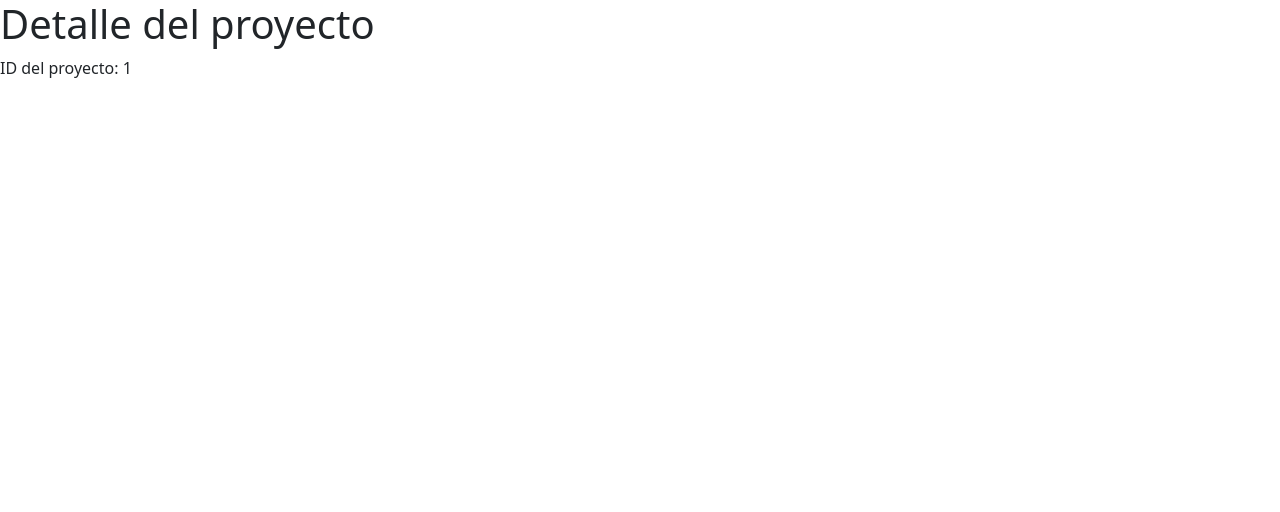
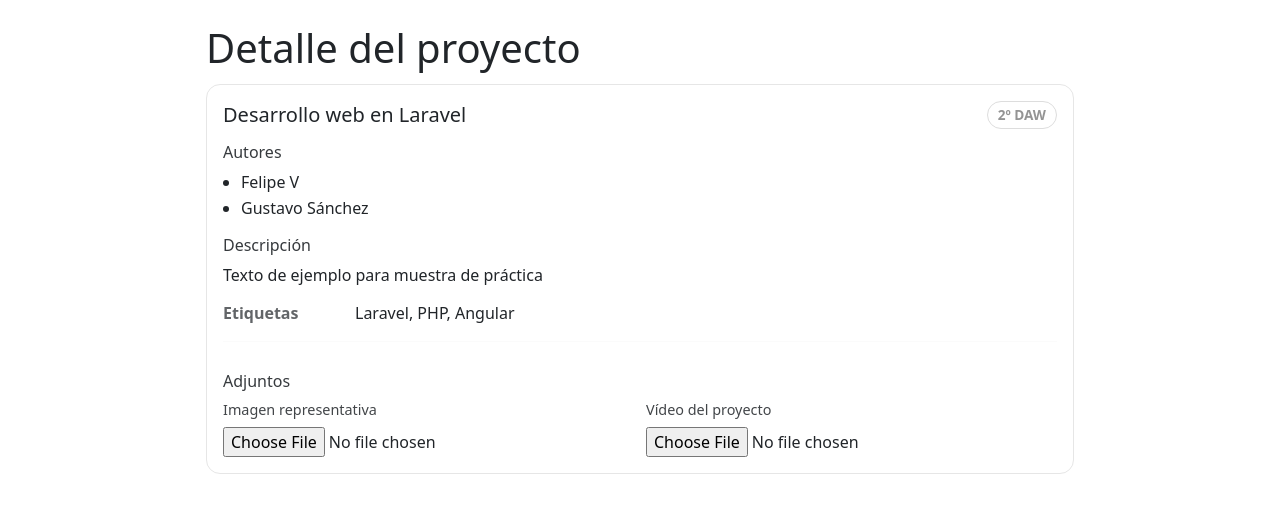
Before and after one commit to Jhonttt/proyecto-intermodular, an Angular app in the folder frontend/: page /details-form/1 in a window 1280 px wide. Shown: the top 512 px of the page. Built offline with nearby package versions, Linux system fonts and the light colour scheme.

Commit message:
feat: Terminado el panel de detalles de proyecto

```diff
--- a/frontend/src/app/pages/details-form/details-form.css
+++ b/frontend/src/app/pages/details-form/details-form.css
@@ -0,0 +1,96 @@
+.page {
+  max-width: 900px;
+  margin: 24px auto;
+  padding: 0 16px;
+}
+.page__title {
+  margin: 0 0 12px 0;
+}
+
+.card {
+  border: 1px solid #e6e6e6;
+  border-radius: 14px;
+  padding: 16px;
+  background: #fff;
+}
+.card__header {
+  display: flex;
+  justify-content: space-between;
+  gap: 12px;
+  align-items: center;
+}
+.card__title {
+  margin: 0;
+  font-size: 1.25rem;
+}
+
+.badge {
+  color: rgb(148, 148, 148);
+  border: 1px solid #ddd;
+  border-radius: 999px;
+  padding: 6px 10px;
+  font-size: 0.85rem;
+  white-space: nowrap;
+}
+
+.section {
+  margin-top: 14px;
+}
+.section__title {
+  margin: 0 0 8px 0;
+  font-size: 1rem;
+  opacity: 0.9;
+}
+.text {
+  margin: 0;
+  line-height: 1.5;
+}
+
+.list {
+  margin: 0;
+  padding-left: 18px;
+}
+.list__item {
+  margin: 2px 0;
+}
+
+.meta {
+  margin: 14px 0 0;
+}
+.meta__row {
+  display: grid;
+  grid-template-columns: 120px 1fr;
+  gap: 12px;
+}
+.meta__row dt {
+  opacity: 0.7;
+}
+.meta__row dd {
+  margin: 0;
+}
+
+.divider {
+  margin: 16px 0;
+  border: 0;
+  border-top: 1px solid #eee;
+}
+
+.grid {
+  display: grid;
+  gap: 12px;
+  grid-template-columns: 1fr;
+}
+@media (min-width: 720px) {
+  .grid {
+    grid-template-columns: 1fr 1fr;
+  }
+}
+
+.file {
+  display: grid;
+  gap: 6px;
+}
+.file__label {
+  font-size: 0.9rem;
+  opacity: 0.85;
+}
--- a/frontend/src/app/pages/details-form/details-form.html
+++ b/frontend/src/app/pages/details-form/details-form.html
@@ -1,5 +1,66 @@
-<h1>Detalle del proyecto</h1>
+<section class="page">
+  <header class="page__header">
+    <h1 class="page__title">Detalle del proyecto</h1>
+  </header>
 
-<p>
-    ID del proyecto: {{projectID}}
-</p>
+  @if (loading) {
+    <p class="text">Cargando proyecto…</p>
+  }
+
+  @if (error) {
+    <p class="text error">No se pudo cargar el proyecto.</p>
+  }
+
+  @if (project; as project) {
+    <article class="card" id="details-form-container">
+      <div class="card__header">
+        <h2 class="card__title">{{ project.title }}</h2>
+        <span class="badge">{{ project.curso }}</span>
+      </div>
+
+      <section class="section">
+        <h3 class="section__title">Autores</h3>
+
+        @if (autoresEsArray) {
+          <ul class="list">
+            @for (a of project.autores; track a) {
+              <li class="list__item">{{ a }}</li>
+            }
+          </ul>
+        } @else {
+          <p class="text">{{ project.autores }}</p>
+        }
+      </section>
+
+      <section class="section">
+        <h3 class="section__title">Descripción</h3>
+        <p class="text">{{ project.descripcion }}</p>
+      </section>
+
+      <dl class="meta">
+        <div class="meta__row">
+          <dt>Etiquetas</dt>
+          <dd>{{ project.etiquetas }}</dd>
+        </div>
+      </dl>
+
+      <hr class="divider" />
+
+      <section class="section">
+        <h3 class="section__title">Adjuntos</h3>
+
+        <div class="grid">
+          <label class="file">
+            <span class="file__label">Imagen representativa</span>
+            <input type="file" name="img-representativa" />
+          </label>
+
+          <label class="file">
+            <span class="file__label">Vídeo del proyecto</span>
+            <input type="file" name="video-project" />
+          </label>
+        </div>
+      </section>
+    </article>
+  }
+</section>
--- a/frontend/src/app/pages/details-form/details-form.ts
+++ b/frontend/src/app/pages/details-form/details-form.ts
@@ -1,21 +1,55 @@
 import { Component, OnInit } from '@angular/core';
 import { ActivatedRoute } from '@angular/router';
+import { CommonModule } from '@angular/common';
 
 @Component({
   selector: 'app-details-form',
-  imports: [],
+  standalone: true,
+  imports: [CommonModule],
   templateUrl: './details-form.html',
-  styleUrl: './details-form.css',
+  styleUrls: ['./details-form.css'],
 })
-export class DetailsForm implements OnInit{
+export class DetailsForm implements OnInit {
+  projectId!: number;
 
-  projectID!: number;
+  //Estados de la pantalla
+  loading: boolean = true;
+  error: boolean = false;
+
+  //Pruebas
+  project: {
+    title: string;
+    autores: string | string[];
+    descripcion: string;
+    curso: string;
+    etiquetas: string;
+  } | null = null;
 
   constructor(private route: ActivatedRoute) {}
 
-   ngOnInit(): void {
-    // Leer el parámetro :id de la URL
-    this.projectID = Number(this.route.snapshot.paramMap.get('id'));
+  ngOnInit(): void {
+    this.projectId = Number(this.route.snapshot.paramMap.get('id'));
+
+    //Carga simulada del backend
+
+    try {
+      this.project = {
+        title: 'Desarrollo web en Laravel',
+        autores: ['Felipe V', 'Gustavo Sánchez'],
+        descripcion: 'Texto de ejemplo para muestra de práctica',
+        curso: '2º DAW',
+        etiquetas: 'Laravel, PHP, Angular',
+      };
+
+      this.loading = false;
+    } catch (e) {
+      this.error = true;
+      this.loading = false;
+    }
   }
 
+  //Para el HTML (evita usar instanceof en template)
+  get autoresEsArray(): boolean {
+    return Array.isArray(this.project?.autores);
+  }
 }
```
